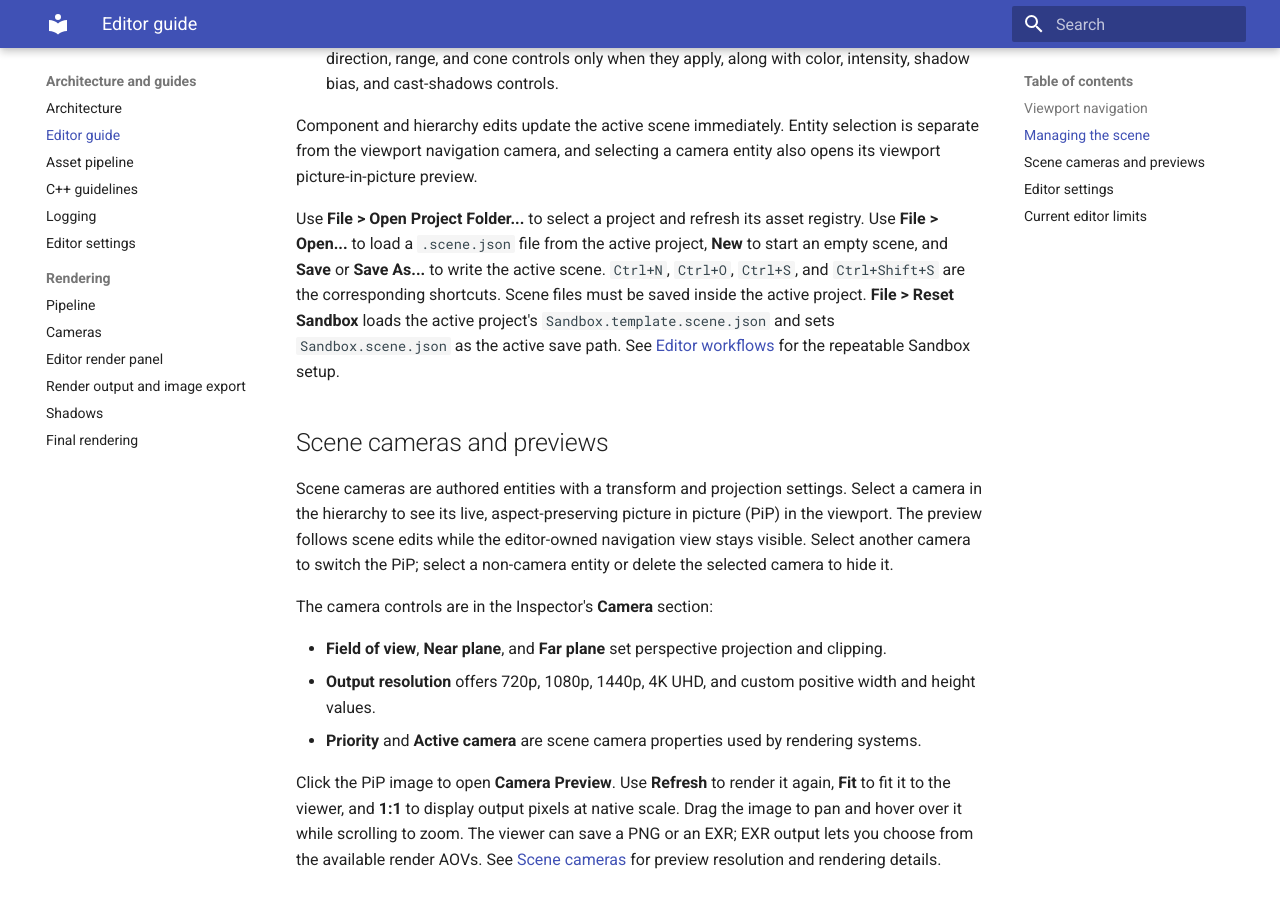
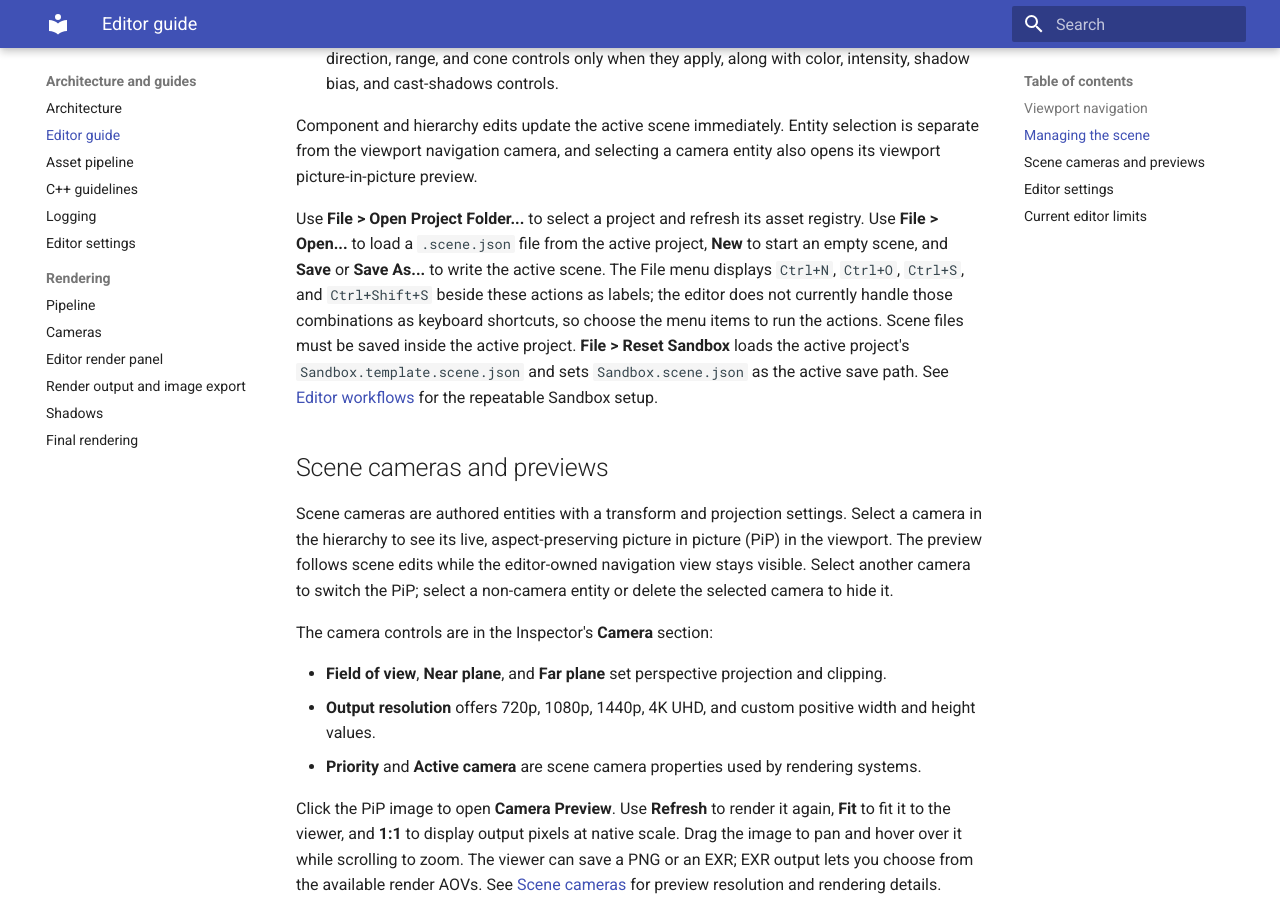
Before and after one commit to JGolaszewski/GrpahicEngine, an MkDocs documentation site: the page built from docs/editor-guide.md, in a window 1280 px wide and 900 px high, scrolled down 1547 px. Built offline with MkDocs 1.6.1 and Material for MkDocs 9.7.7, drawn with Linux system fonts in a browser that asks for light colours.

Commit message:
docs(editor): clarify displayed shortcut labels (#91)

```diff
--- a/docs/editor-guide.md
+++ b/docs/editor-guide.md
@@ -63,9 +63,11 @@ camera entity also opens its viewport picture-in-picture preview.
 Use **File > Open Project Folder...** to select a project and refresh its asset
 registry. Use **File > Open...** to load a `.scene.json` file from the active
 project, **New** to start an empty scene, and **Save** or **Save As...** to
-write the active scene. `Ctrl+N`, `Ctrl+O`, `Ctrl+S`, and `Ctrl+Shift+S` are
-the corresponding shortcuts. Scene files must be saved inside the active
-project. **File > Reset Sandbox** loads the active project's
+write the active scene. The File menu displays `Ctrl+N`, `Ctrl+O`, `Ctrl+S`,
+and `Ctrl+Shift+S` beside these actions as labels; the editor does not currently
+handle those combinations as keyboard shortcuts, so choose the menu items to
+run the actions. Scene files must be saved inside the active project.
+**File > Reset Sandbox** loads the active project's
 `Sandbox.template.scene.json` and sets `Sandbox.scene.json` as the active save
 path. See [Editor workflows](editor-workflows.md) for the repeatable Sandbox
 setup.
```
